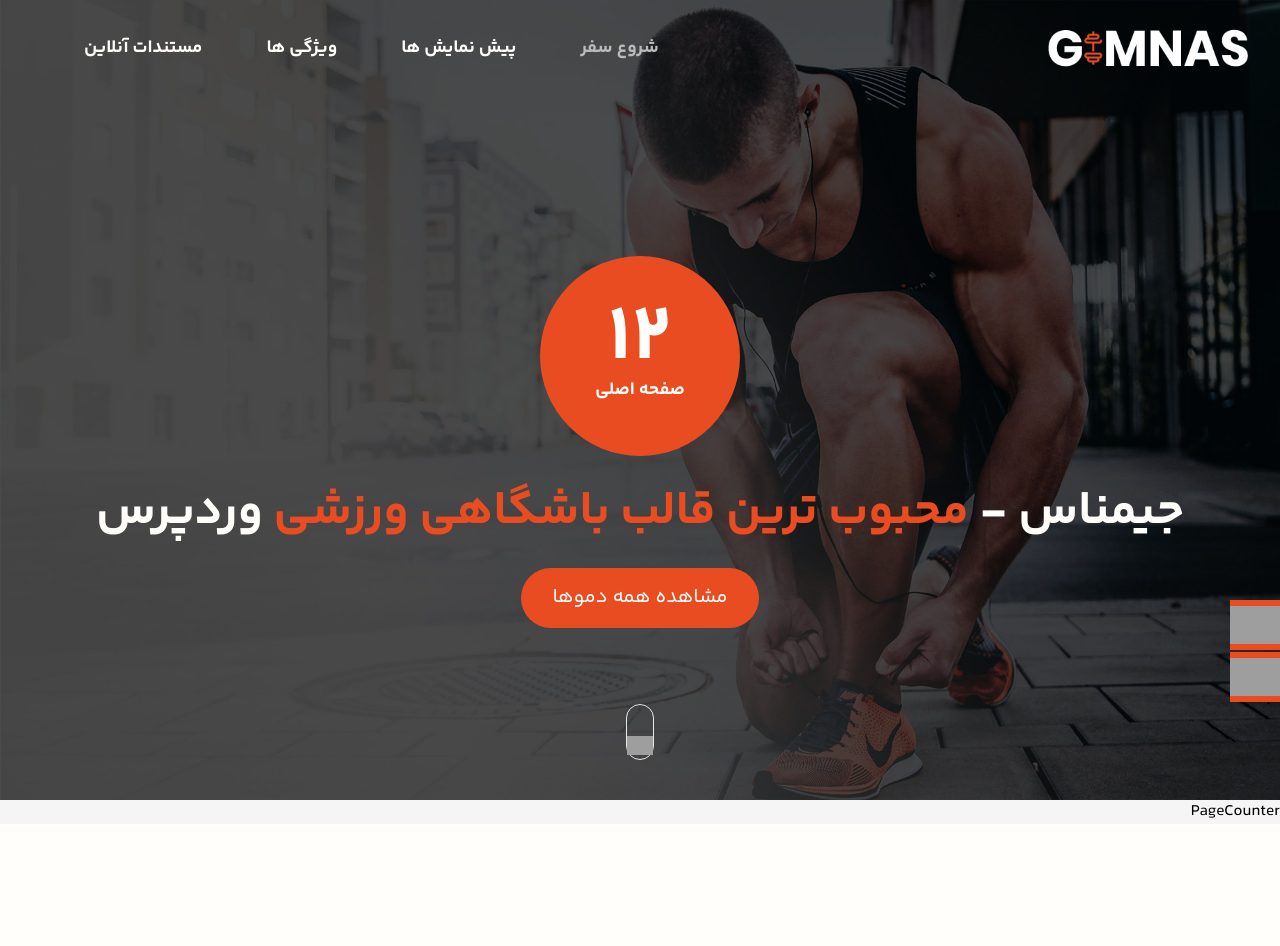
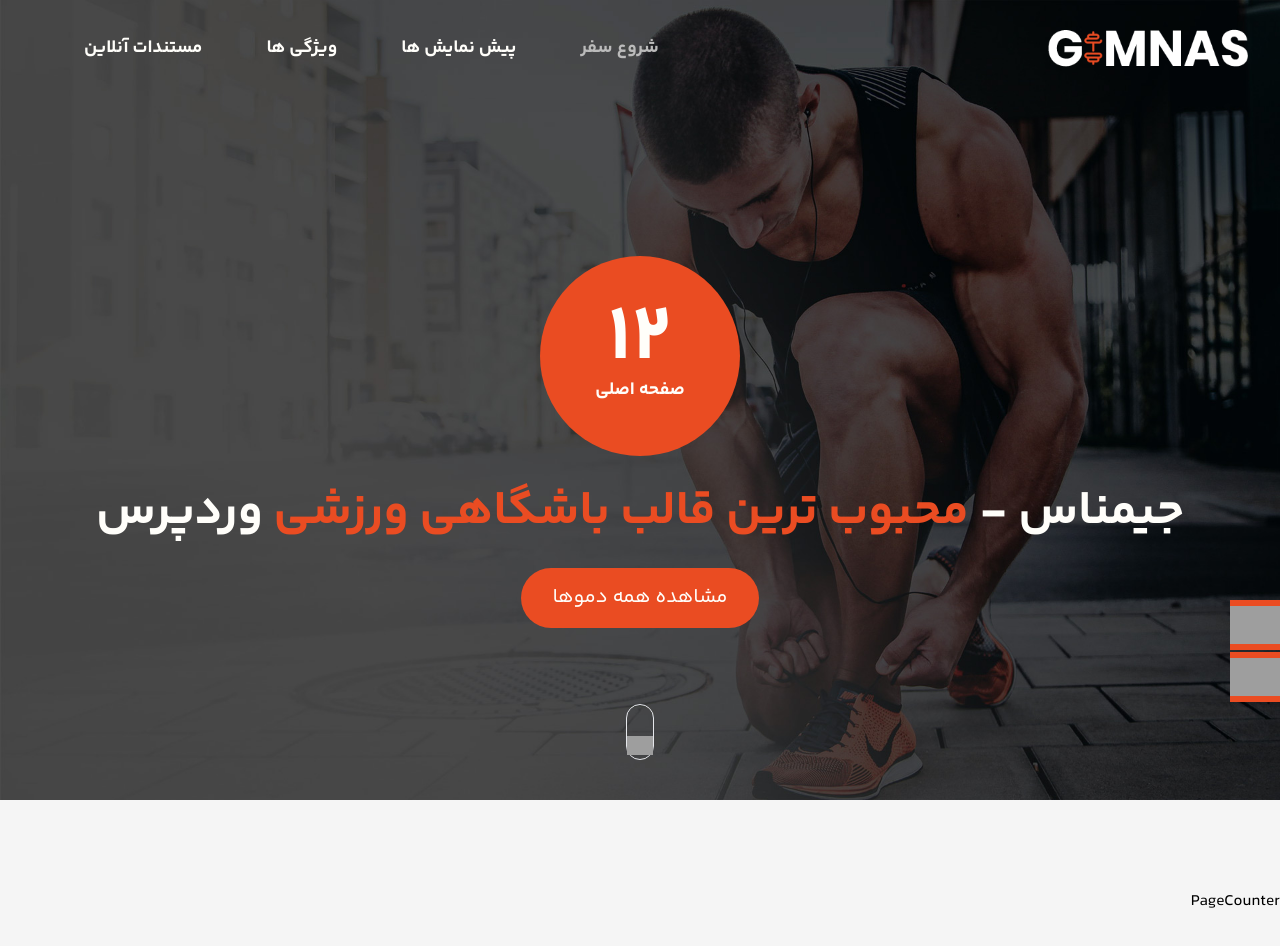
Before and after one commit to mahyarErshad/gimnas, a React (Vite) app: page / in a window 1280 px wide. Shown: the top 946 px of the page. Before the commit the page ends 824 px from the top, so only its background shows below. Built offline with nearby package versions, Linux system fonts and the light colour scheme; grey boxes are pictures that could not be loaded.

Commit message:
Added 90px py

```diff
--- a/src/components/Body/BodyParts/PageCounter/PageCounter.jsx
+++ b/src/components/Body/BodyParts/PageCounter/PageCounter.jsx
@@ -1,9 +1,7 @@
-import React from 'react'
+import React from "react";
 
 function PageCounter() {
-  return (
-    <section className='bg-bgGray'>PageCounter</section>
-  )
+  return <section className="bg-bgGray py-[5.625rem]">PageCounter</section>;
 }
 
-export default PageCounter
+export default PageCounter;
```
